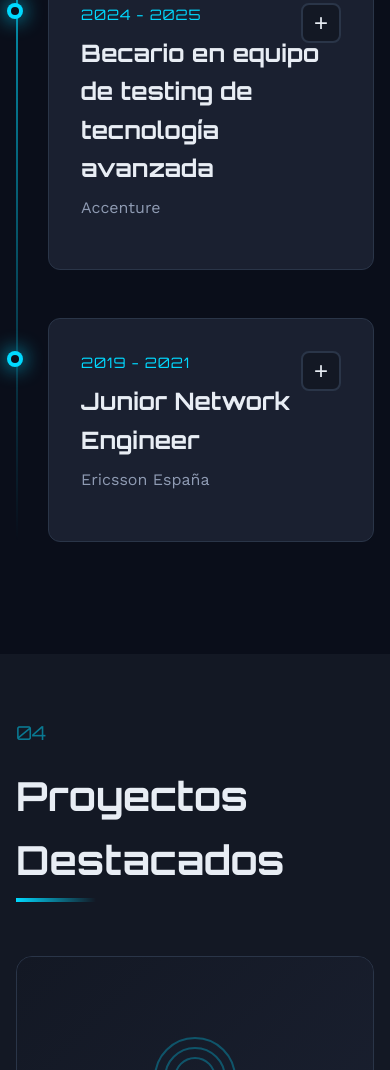
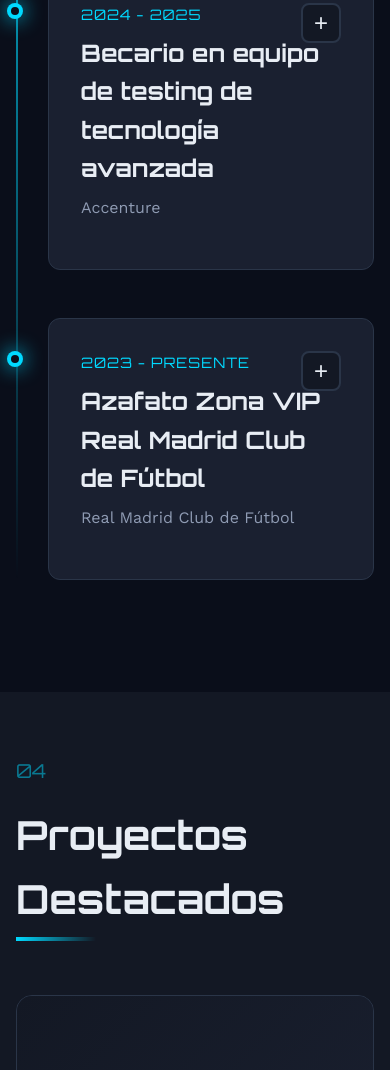
Before and after one commit to nooelanag/nooelanag.github.io, a plain HTML site: page index.html in a window 390 px wide. Shown: the part 4603-5673 px from the top of the page. Drawn offline with nearby package versions, Linux system fonts and the light colour scheme.

Commit message:
Real Madrid experience added

```diff
--- a/index.html
+++ b/index.html
@@ -280,20 +280,17 @@
                     <div class="timeline-marker"></div>
                     <div class="timeline-content">
                         <div class="timeline-header">
-                            <div class="timeline-date">2019 - 2021</div>
-                            <h3 class="timeline-title">Junior Network Engineer</h3>
-                            <p class="timeline-institution">Ericsson España</p>
+                            <div class="timeline-date">2023 - Presente</div>
+                            <h3 class="timeline-title" data-lang="exp3-title">Azafato Zona VIP Real Madrid Club de Fútbol</h3>
+                            <p class="timeline-institution">Real Madrid Club de Fútbol</p>
                             <button class="expand-btn">
                                 <span class="expand-icon">+</span>
                             </button>
                         </div>
                         <div class="timeline-details">
-                            <p data-lang="exp3-description">Soporte técnico y mantenimiento de infraestructura de red</p>
+                            <p data-lang="exp3-description">Azafato de la zona VIP del estadio Santiago Bernabeu en partidos y conciertos</p>
                             <ul class="timeline-highlights">
                                 <li data-lang="exp3-item1">Monitorización y troubleshooting de redes móviles 3G/4G</li>
-                                <li data-lang="exp3-item2">Configuración de equipos de core network</li>
-                                <li data-lang="exp3-item3">Análisis de tráfico y optimización de capacidad</li>
-                                <li data-lang="exp3-item4">Documentación técnica de procedimientos</li>
                             </ul>
                         </div>
                     </div>
--- a/script.js
+++ b/script.js
@@ -58,11 +58,9 @@ const translations = {
         'exp2-item2': 'Planificación y organización de los enfoques de test para las distintas etapas',
         'exp2-item3': 'Supervisión de la gestión de defectos y monitoreo de las ejecuciones',
         'exp2-item4': 'Algunas de las herramientas utilizadas incluyen SAP Focused Build, Tricentis Tosca y Tricentis Live Compare',
-        'exp3-description': 'Soporte técnico y mantenimiento de infraestructura de red',
-        'exp3-item1': 'Monitorización y troubleshooting de redes móviles 3G/4G',
-        'exp3-item2': 'Configuración de equipos de core network',
-        'exp3-item3': 'Análisis de tráfico y optimización de capacidad',
-        'exp3-item4': 'Documentación técnica de procedimientos',
+        'exp3-title': 'Azafato Zona VIP Real Madrid Club de Fútbol',
+        'exp3-description': 'Azafato de la zona VIP del estadio Santiago Bernabeu en partidos y conciertos',
+        'exp3-item1': 'Este puesto me ha ayudado a mejorar mis habilidades sociales y de comunicación, requiriendo a menudo interactuar con clientes de diversos perfiles en varios idiomas.',
 
         // Projects
         'projects-title': 'Proyectos Destacados',
@@ -158,11 +156,9 @@ const translations = {
         'exp2-item2': 'Planification of test approaches for the different phases',
         'exp2-item3': 'Overseeing defect management and follow-up on functional test execution',
         'exp2-item4': 'Some of the tools used include SAP Focused Build, Tricentis Tosca and Tricentis Live Compare',
-        'exp3-description': 'Technical support and network infrastructure maintenance',
-        'exp3-item1': 'Monitoring and troubleshooting of 3G/4G mobile networks',
-        'exp3-item2': 'Core network equipment configuration',
-        'exp3-item3': 'Traffic analysis and capacity optimization',
-        'exp3-item4': 'Technical documentation of procedures',
+        'exp3-title': 'Real Madrid VIP Area Attendant',
+        'exp3-description': 'VIP Area Attendant at Santiago Bernabéu Stadium on gamedays and concerts',
+        'exp3-item1': 'This role has significantly improved my social and communication skills, often requiring me to engage with guests of different profiles in multiple languages',
 
         // Projects
         'projects-title': 'Featured Projects',
```
